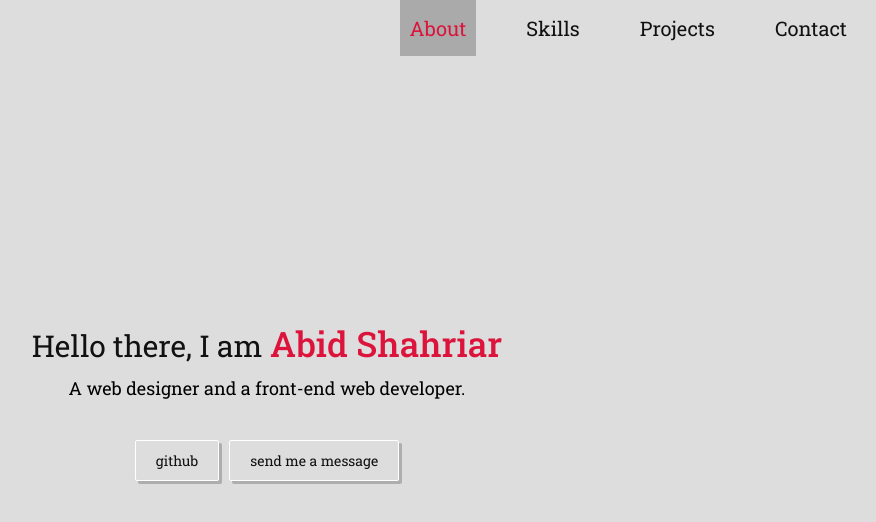
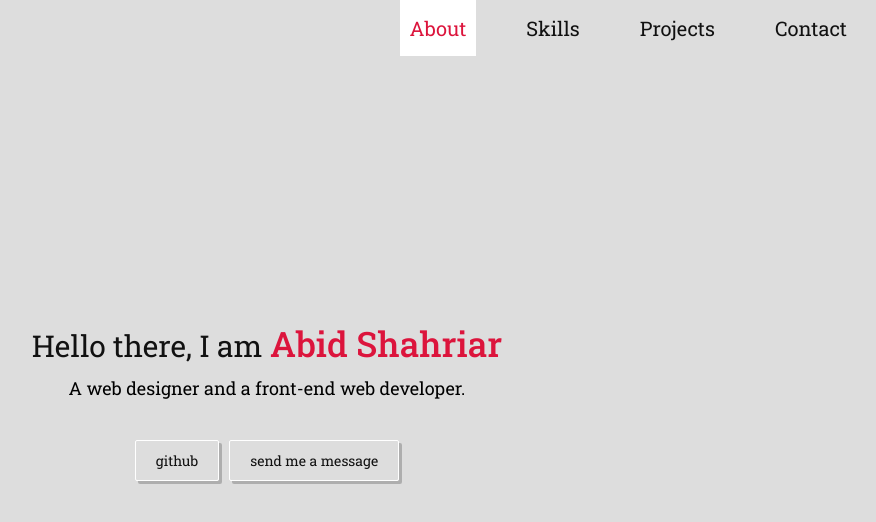
Before and after one commit to abid-shahriar/react-portfolio-v2.0, a React (Create React App) app: page / in a window 1280 px wide. In both pictures the pointer is over the link "About". Shown: the top 522 px of the page, without its empty margins (373-1249 px from the left). Built offline with nearby package versions, Linux system fonts and the light colour scheme.

Commit message:
minor changes

```diff
--- a/src/styles/base.scss
+++ b/src/styles/base.scss
@@ -56,6 +56,6 @@ a {
   transition: background-color 0.25s;
 
   &:hover {
-    background-color: #aaa;
+    background-color: #fff;
   }
 }
```
